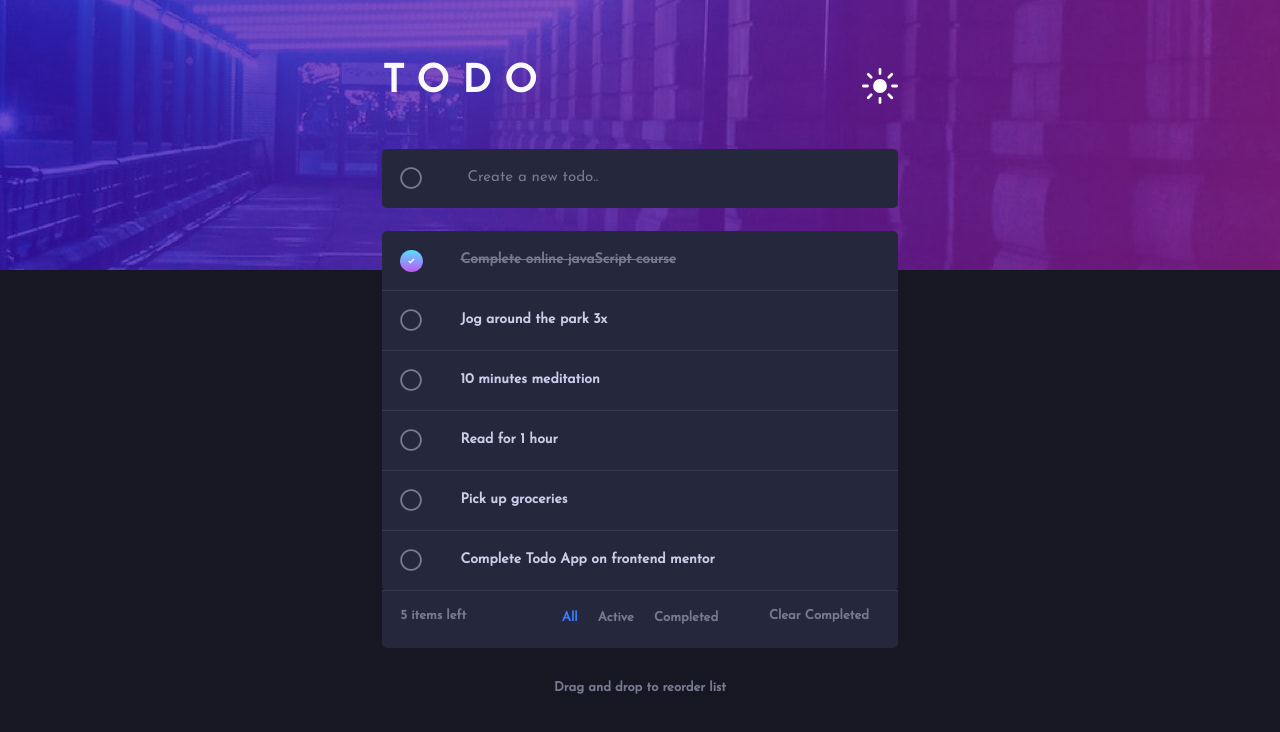
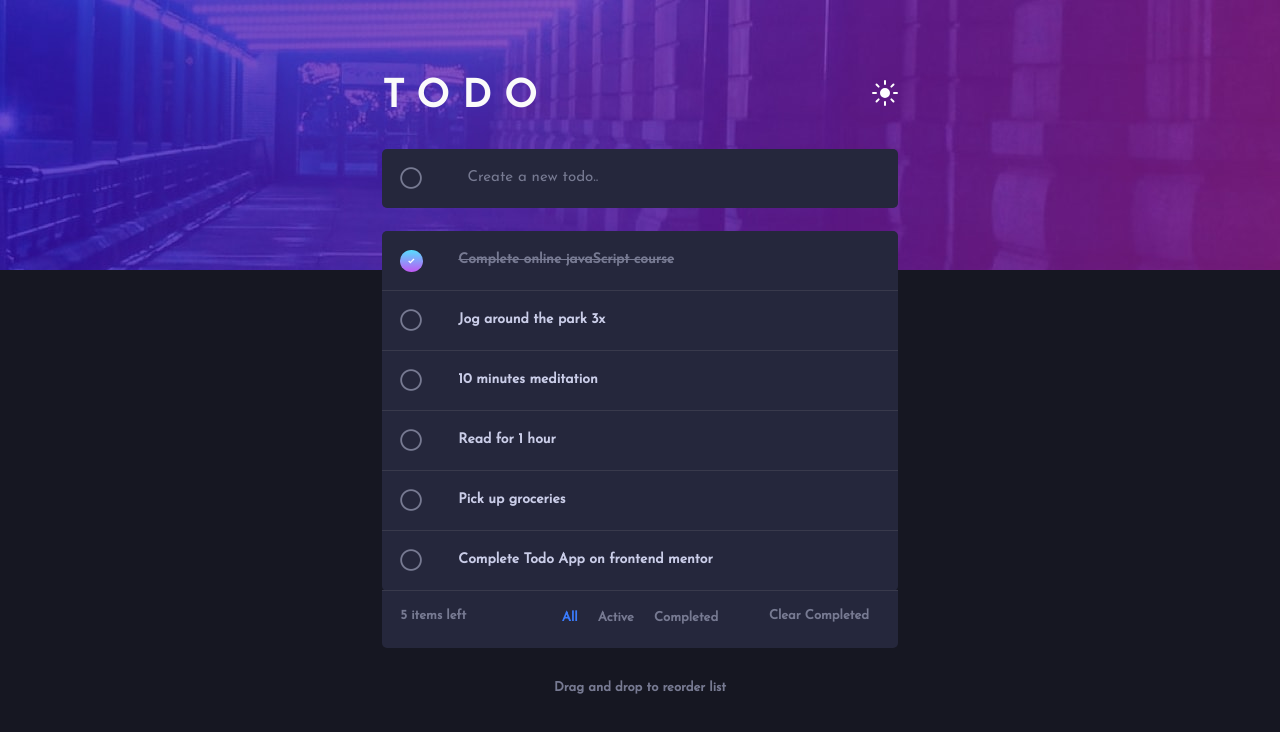
Before and after one commit to yusufweb/todo-app-main, a plain HTML site: page index.html in a window 1280 px wide. Drawn offline with Linux system fonts and the light colour scheme.

Commit message:
almost done

```diff
--- a/css/style.css
+++ b/css/style.css
@@ -102,7 +102,7 @@
 }
 
 header #theme-switcher {
-    width: 7%;
+    width: 5%;
     cursor: pointer;
 }
 
@@ -179,7 +179,7 @@
 }
 
 section#main #todo-list #delete-todo {
-    width: 1.4em;
+    width: 1.8em;
     cursor: pointer;
 }
 
--- a/index.html
+++ b/index.html
@@ -37,10 +37,7 @@
   <header>
     <div class="container">
       <div class="d-flex justify-content-between align-items-center">
-        <h3 class="todo-logo">TODO</h3>
-        <!-- <div id="sun">
-
-        </div> -->
+        <h3 class="todo-logo mt-4">TODO</h3>
         <img src="images/icon-sun.svg" alt="sun" class="img-fluid" id="theme-switcher">
       </div>
     </div>
```
